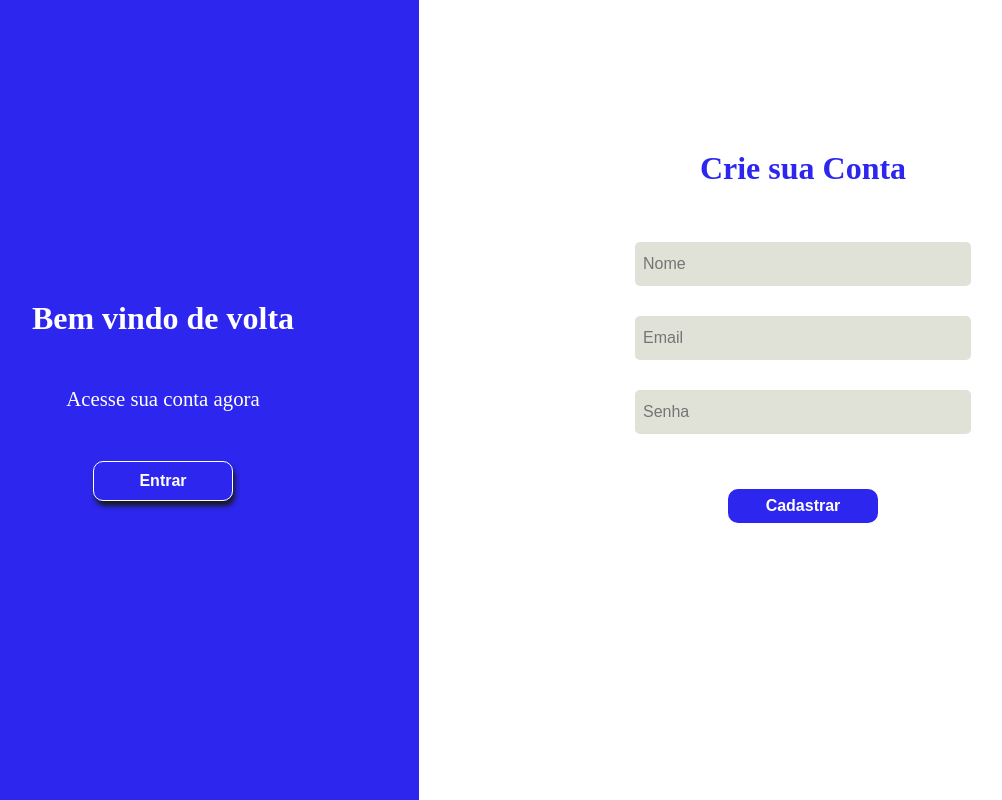
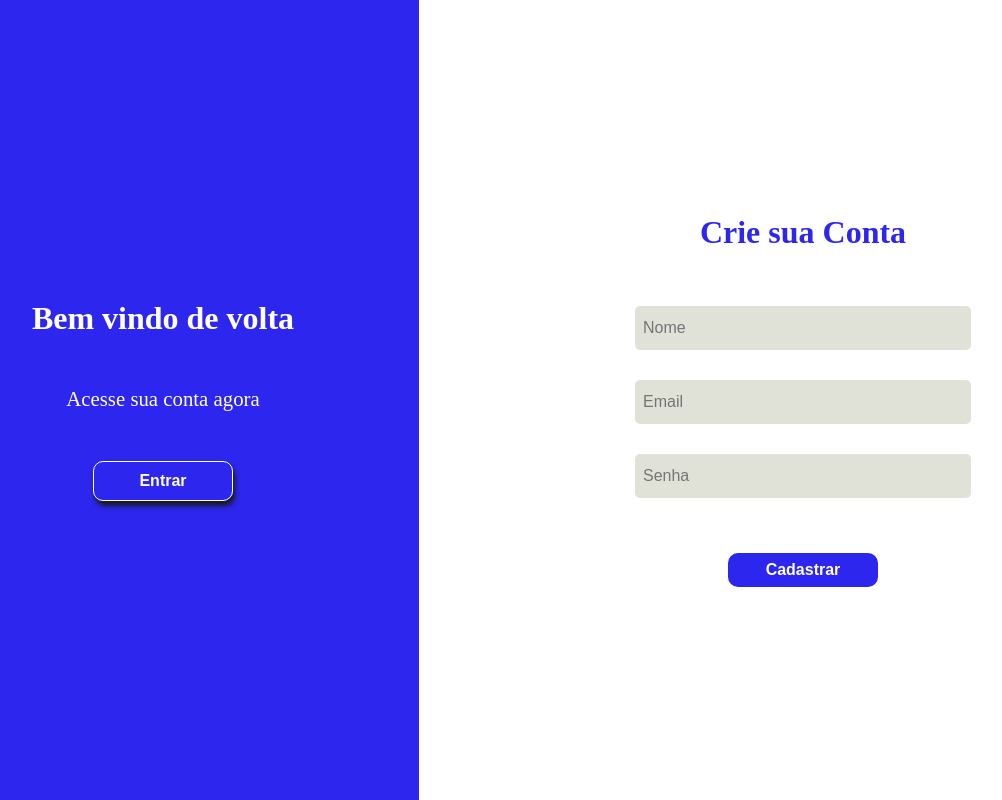
Before and after one commit to Joao123433/usando-expressoes-regulares, a plain HTML site: page index.html in a window 1280 px wide. Shown: the whole page, without its empty margins (93-1095 px from the left). Drawn offline with Linux system fonts and the light colour scheme.

Commit message:
alterando os estilos

```diff
--- a/style.css
+++ b/style.css
@@ -49,12 +49,13 @@ form {
   display: flex;
   flex-direction: column;
   align-items: center;
+  justify-content: center;
   margin: auto;
   gap: 15px;
 }
 
 form h1 {
-  margin: 150px 0px 40px;
+  margin: 0px 0px 40px;
   color: #2D26EF;
 }
 
```
Also changed, not shown: 1 other file.
